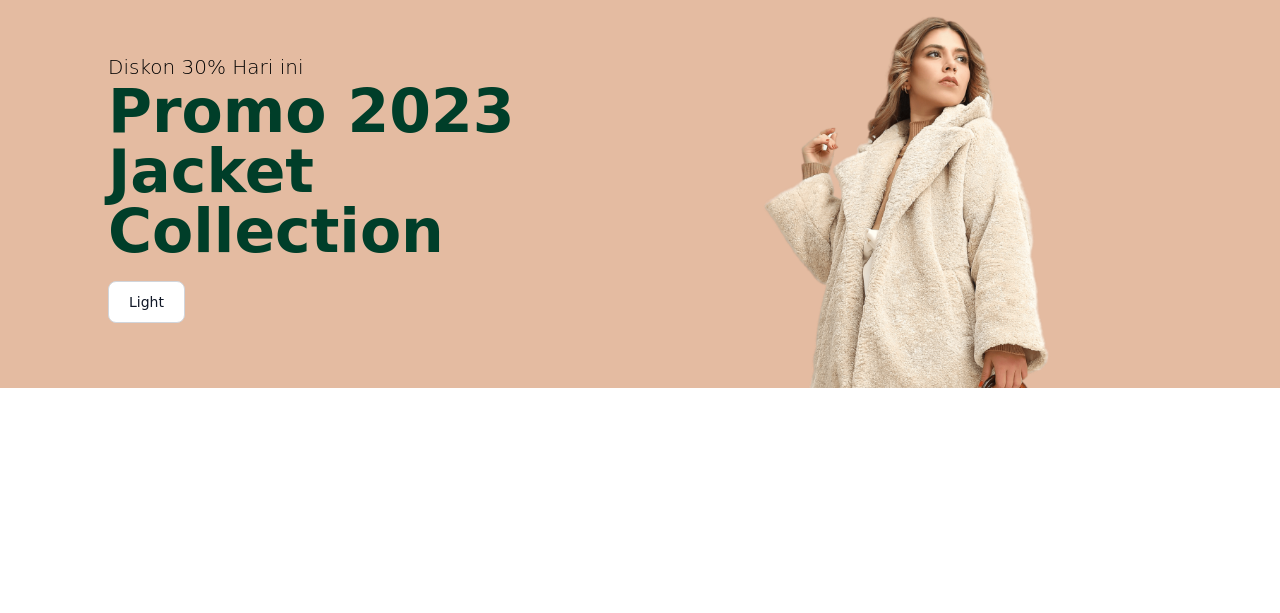
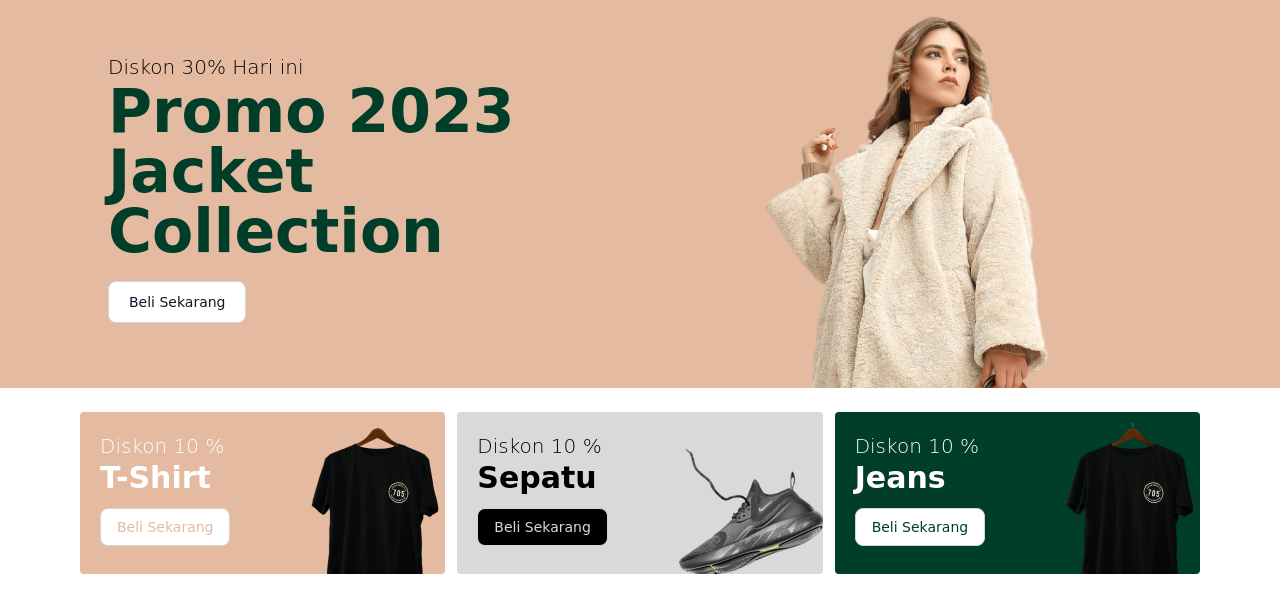
Before and after one commit to fahmyfauzi/tailwind-fashion, a website: page src/index.html in a window 1280 px wide. Shown: the part 115-728 px from the top of the page. Drawn offline with nearby package versions, Linux system fonts and the light colour scheme.

Commit message:
Grid kategori

```diff
--- a/src/index.html
+++ b/src/index.html
@@ -78,7 +78,7 @@
             <div class="ml-5">
                 <p class="font-light text-xl">Diskon 30% Hari ini</p>
                 <p class="font-black text-3xl md:text-6xl text-primary1">Promo 2023 <br> Jacket Collection</p>
-                <button type="button" class=" mt-5 text-gray-900 bg-white border border-gray-300 focus:outline-none hover:bg-gray-100 focus:ring-4 focus:ring-gray-200 font-medium rounded-lg text-sm px-5 py-2.5 mr-2 mb-2 dark:bg-gray-800 dark:text-white dark:border-gray-600 dark:hover:bg-gray-700 dark:hover:border-gray-600 dark:focus:ring-gray-700">Light</button>
+                <button type="button" class=" mt-5 text-gray-900 bg-white border border-gray-300 focus:outline-none hover:bg-gray-100 focus:ring-4 focus:ring-gray-200 font-medium rounded-lg text-sm px-5 py-2.5 mr-2 mb-2 dark:bg-gray-800 dark:text-white dark:border-gray-600 dark:hover:bg-gray-700 dark:hover:border-gray-600 dark:focus:ring-gray-700">Beli Sekarang</button>
             </div>
 
 
@@ -87,6 +87,46 @@
     </div>
     <!-- tutup hero -->
 
+    <!-- kategori -->
+    <div class="mt-6 container mx-auto grid grid-cols-1 md:grid-cols-3 gap-3">
+        <div class="relative bg-primary2 p-5 rounded mx-5 md:mx-0 flex justify-between">
+            <div>
+                <p class="font-light text-xl text-white">Diskon 10 %</p>
+                <p class="font-black text-3xl text-white">T-Shirt</p>
+                <button type="button" class=" mt-3 text-primary2 bg-white border border-gray-300 focus:outline-none hover:bg-gray-100 focus:ring-4 focus:ring-gray-200 font-medium rounded-lg text-sm px-4 py-2 mr-2 mb-2 dark:bg-gray-800 dark:text-white dark:border-gray-600 dark:hover:bg-gray-700 dark:hover:border-gray-600 dark:focus:ring-gray-700">Beli Sekarang</button>
+            </div>
+            <div class="absolute bottom-0 right-0">
+                <img src="assets/images/kategori1.png" alt="t-shirt">
+            </div>
+
+        </div>
+
+        <div class="relative bg-primary3 p-5 rounded mx-5 md:mx-0 flex justify-between">
+            <div>
+                <p class="font-light text-xl text-black">Diskon 10 %</p>
+                <p class="font-black text-3xl text-black">Sepatu</p>
+                <button type="button" class=" mt-3 text-primary3 bg-black border border-gray-300 focus:outline-none hover:bg-gray-100 focus:ring-4 focus:ring-gray-200 font-medium rounded-lg text-sm px-4 py-2 mr-2 mb-2 dark:bg-gray-800 dark:text-white dark:border-gray-600 dark:hover:bg-gray-700 dark:hover:border-gray-100 dark:focus:ring-gray-700">Beli Sekarang</button>
+            </div>
+            <div class="absolute bottom-0 right-0">
+                <img src="assets/images/kategori2.png" alt="sepatu">
+            </div>
+
+        </div>
+
+        <div class="relative bg-primary1 p-5 rounded mx-5 md:mx-0 flex justify-between">
+            <div>
+                <p class="font-light text-xl text-white">Diskon 10 %</p>
+                <p class="font-black text-3xl text-white">Jeans</p>
+                <button type="button" class=" mt-3 text-primary1 bg-white border border-gray-300 focus:outline-none hover:bg-gray-100 focus:ring-4 focus:ring-gray-200 font-medium rounded-lg text-sm px-4 py-2 mr-2 mb-2 dark:bg-gray-800 dark:text-white dark:border-gray-600 dark:hover:bg-gray-700 dark:hover:border-gray-600 dark:focus:ring-gray-700">Beli Sekarang</button>
+            </div>
+            <div class="absolute bottom-0 right-0">
+                <img src="assets/images/kategori1.png" alt="t-shirt">
+            </div>
+
+        </div>
+
+    </div>
+    <!-- tutup kategori -->
     <script src="https://cdnjs.cloudflare.com/ajax/libs/flowbite/1.6.5/flowbite.min.js"></script>
 </body>
 
```
Also changed, not shown: dist/output.css, src/assets/images/kategori1.png (added), src/assets/images/kategori2.png (added), src/assets/images/kategori3.png (added).
